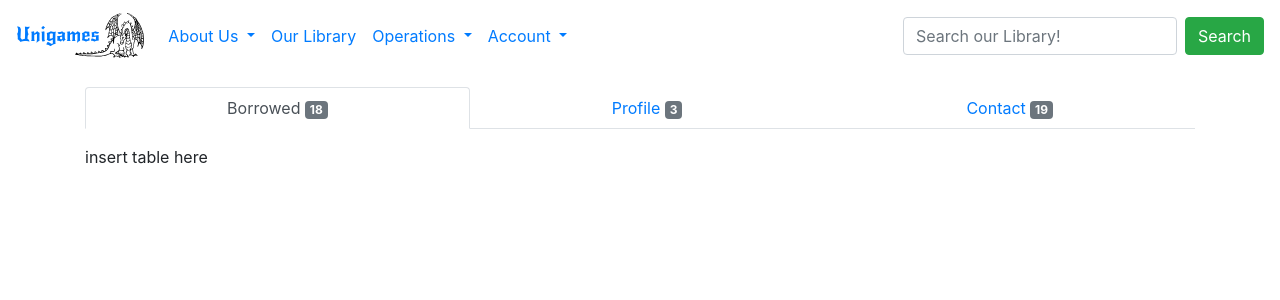
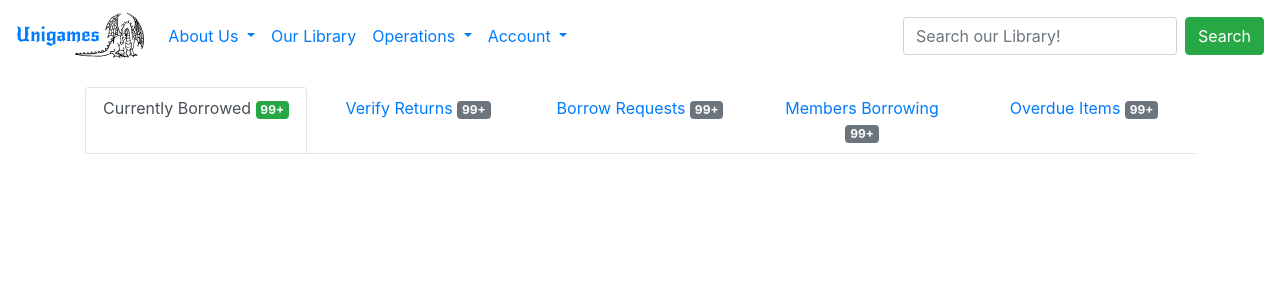
Before and after one commit to don-suth/phylactery, a Django app: template library/templates/library/overview.html in a window 1280 px wide. Shown: the top 300 px of the page. Run offline with Django 3.2, Linux system fonts and the light colour scheme; the template is opened without the code that fills it, so the values that code supplies are empty; parts of the project's set-up code (start-up, migrations or seed data) failed here and were passed over; some libraries are stand-ins or nearby versions.

Commit message:
More work on library overview page

```diff
--- a/library/templates/library/overview.html
+++ b/library/templates/library/overview.html
@@ -4,26 +4,59 @@
 
 {% block content %}
 
-<ul class="nav nav-tabs nav-fill mb-3" id="pills-tab" role="tablist">
-    <li class="nav-item" role="presentation">
-        <a class="nav-link active" id="tabs-home-tab" data-toggle="tab" href="#pills-home" role="tab" aria-controls="pills-home" aria-selected="true">Borrowed
-<span class="badge badge-secondary">18</span></a>
-    </li>
-    <li class="nav-item" role="presentation">
-        <a class="nav-link" id="tabs-profile-tab" data-toggle="tab" href="#pills-profile" role="tab" aria-controls="pills-profile" aria-selected="false">Profile
-<span class="badge badge-secondary">3</span></a>
-    </li>
-    <li class="nav-item" role="presentation">
-        <a class="nav-link" id="tabs-contact-tab" data-toggle="tab" href="#pills-contact" role="tab" aria-controls="pills-contact" aria-selected="false">Contact
-<span class="badge badge-secondary">19</span></a>
-    </li>
-</ul>
-<div class="tab-content" id="pills-tabContent">
-    <div class="tab-pane show active" id="tab-borrowed" role="tabpanel" aria-labelledby="pills-home-tab">insert table here</div>
-    <div class="tab-pane" id="tab-return" role="tabpanel" aria-labelledby="pills-profile-tab">insert table here</div>
-    <div class="tab-pane" id="tab-external" role="tabpanel" aria-labelledby="pills-contact-tab">insert table here</div>
+<nav>
+    <div class="nav nav-tabs nav-justified" id="nav-tab" role="tablist">
+        <a class="nav-link active" id="nav-currently-borrowed-tab" data-toggle="tab" href="#nav-currently-borrowed" role="tab" aria-controls="nav-currently-borrowed" aria-selected="true">
+            Currently Borrowed
+            <span class="badge badge-success">99+</span>
+        </a>
+        <a class="nav-link" id="nav-needing-return-tab" data-toggle="tab" href="#nav-needing-return" role="tab" aria-controls="nav-needing-return" aria-selected="false">
+            Verify Returns
+            <span class="badge badge-secondary">99+</span>
+        </a>
+        <a class="nav-link" id="nav-borrow-requests-tab" data-toggle="tab" href="#nav-borrow-requests" role="tab" aria-controls="nav-borrow-requests" aria-selected="false">
+            Borrow Requests
+            <span class="badge badge-secondary">99+</span>
+        </a>
+        <a class="nav-link" id="nav-member-borrowing-tab" data-toggle="tab" href="#nav-member-borrowing" role="tab" aria-controls="nav-member-borrowing" aria-selected="false">
+            Members Borrowing
+            <span class="badge badge-secondary">99+</span>
+        </a>
+        <a class="nav-link" id="nav-overdue-tab" data-toggle="tab" href="#nav-overdue" role="tab" aria-controls="nav-overdue" aria-selected="false">
+            Overdue Items
+            <span class="badge badge-secondary">99+</span>
+        </a>
+    </div>
+</nav>
+<div class="tab-content" id="nav-tabContent">
+    <div class="tab-pane show active" id="nav-currently-borrowed" role="tabpanel" aria-labelledby="nav-currently-borrowed-tab">
+        {% comment %}
+        Insert table here
+        {% endcomment %}
+    </div>
+    <div class="tab-pane" id="nav-needing-return" role="tabpanel" aria-labelledby="nav-needing-return-tab">
+        {% comment %}
+        Insert table here
+        {% endcomment %}
+    </div>
+    <div class="tab-pane" id="nav-borrow-requests" role="tabpanel" aria-labelledby="nav-borrow-requests-tab">
+        {% comment %}
+        Insert table here
+        {% endcomment %}
+    </div>
+    <div class="tab-pane" id="nav-member-borrowing" role="tabpanel" aria-labelledby="nav-member-borrowing-tab">
+        {% comment %}
+        Insert table here
+        {% endcomment %}
+    </div>
+    <div class="tab-pane" id="nav-overdue" role="tabpanel" aria-labelledby="nav-overdue-tab">
+        {% comment %}
+        Insert table here
+        {% endcomment %}
+    </div>
 </div>
-<!--<div class="container" style="max-width: 800px;">
+
+<!-- <div class="container" style="max-width: 800px;">
     <div class="row row-cols-2 row-cols-md-3">
         <div class="col mb-4">
             <div class="card text-center stat-card">
```
Also changed, not shown: library/views.py (+8 -2 lines).
